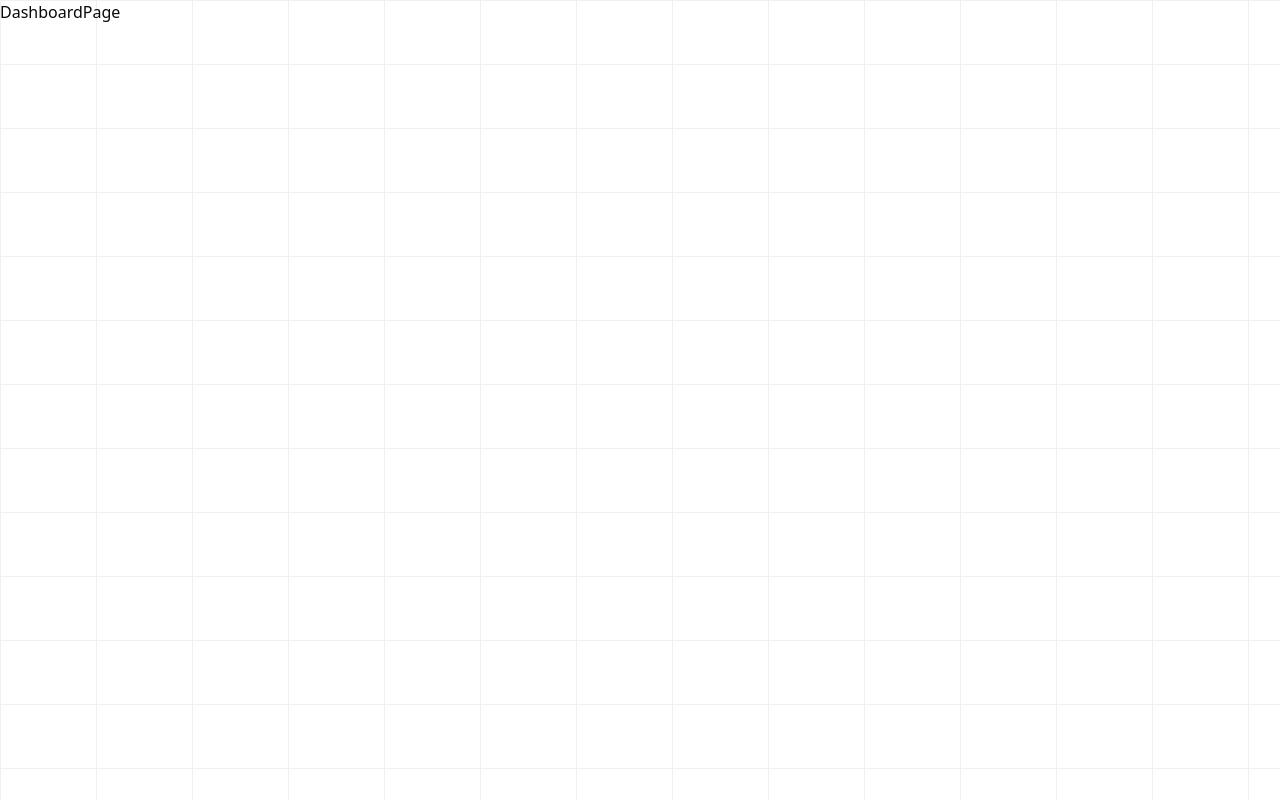
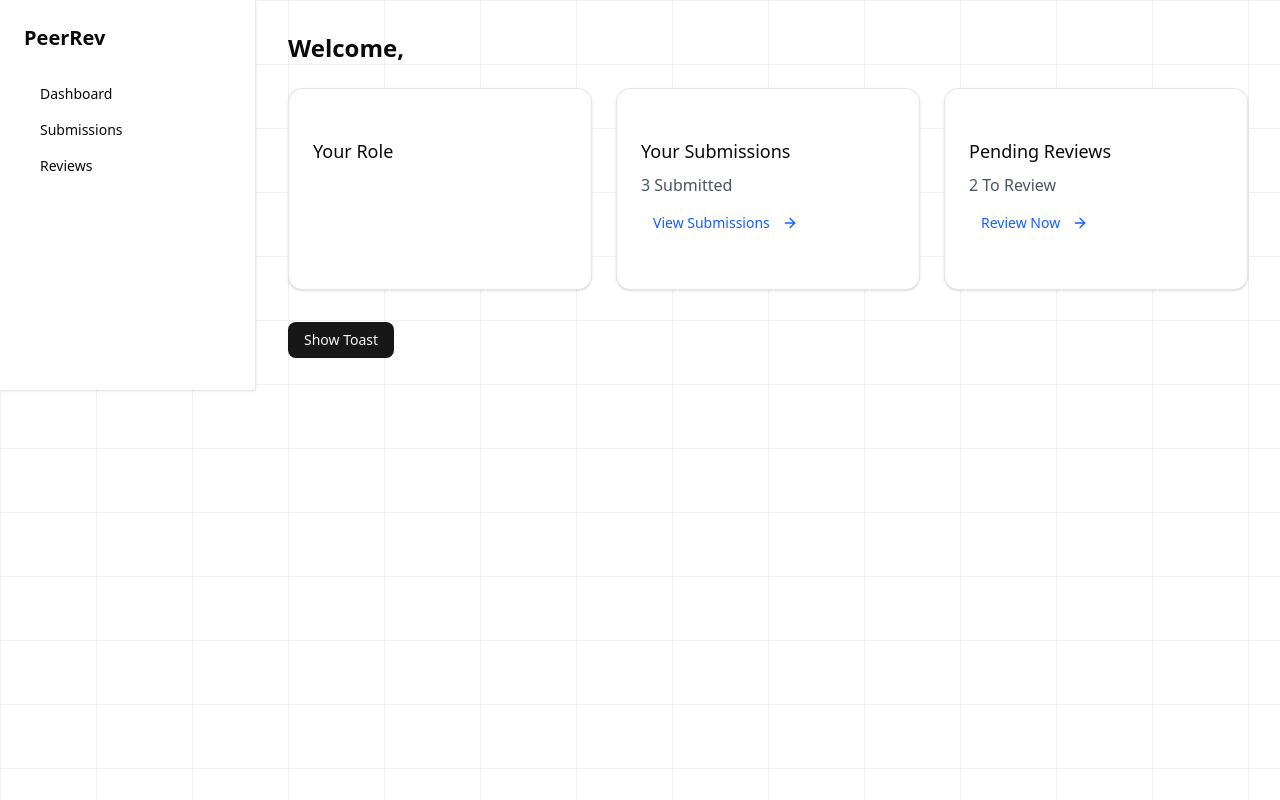
Before and after one commit to Shashank1394/peer_rev, a Next.js app: page /dashboard in a window 1280 px wide. Built offline with nearby package versions, Linux system fonts and the light colour scheme; no server answers.

Commit message:
feat: implement user role update functionality and enhance dashboard UI with role display

```diff
--- a/actions/admin/update-role.ts
+++ b/actions/admin/update-role.ts
@@ -1,25 +1,33 @@
 "use server";
 
-import { auth } from "@/auth";
 import { prisma } from "@/prisma/prisma";
-import { redirect } from "next/navigation";
-import { Role } from "@prisma/client";
+import { revalidatePath } from "next/cache";
+import { z } from "zod";
 
-export async function updateUserRole({
-  userId,
-  role,
-}: {
-  userId: string;
-  role: string;
-}) {
-  const session = await auth();
+const RoleSchema = z.object({
+  userId: z.string().min(1),
+  role: z.enum(["STUDENT", "FACULTY", "ADMIN"]),
+});
 
-  if (!session || session.user.role !== "ADMIN") {
-    redirect("/unauthorized");
+export async function updateUserRole(data: { userId: string; role: string }) {
+  const validated = RoleSchema.safeParse(data);
+
+  if (!validated.success) {
+    return { success: false, error: "Invalid input" };
   }
 
-  await prisma.user.update({
-    where: { id: userId },
-    data: { role: Role.ADMIN },
-  });
+  const { userId, role } = validated.data;
+
+  try {
+    await prisma.user.update({
+      where: { id: userId },
+      data: { role },
+    });
+
+    revalidatePath("/admin"); // optional
+    return { success: true };
+  } catch (error) {
+    console.error("Failed to update role:", error);
+    return { success: false, error: "Failed to update role" };
+  }
 }
--- a/app/admin/role-selector.tsx
+++ b/app/admin/role-selector.tsx
@@ -3,6 +3,7 @@
 import { useTransition } from "react";
 import { updateUserRole } from "@/actions/admin/update-role";
 import { Button } from "@/components/ui/button";
+import { toast } from "sonner";
 
 interface Props {
   userId: string;
@@ -13,8 +14,14 @@ export function RoleSelector({ userId, currentRole }: Props) {
   const [isPending, startTransition] = useTransition();
 
   const handleChange = (role: string) => {
-    startTransition(() => {
-      updateUserRole({ userId, role });
+    startTransition(async () => {
+      const result = await updateUserRole({ userId, role });
+
+      if (result?.success) {
+        toast.success(`User role updated to ${role}`);
+      } else {
+        toast.error(result?.error || "Failed to update user role");
+      }
     });
   };
 
--- a/app/dashboard/page.tsx
+++ b/app/dashboard/page.tsx
@@ -1,8 +1,88 @@
-import { auth } from "@/auth";
+// app/dashboard/page.tsx
 
-const DashboardPage = async () => {
-  const session = await auth();
-  console.log(session);
-  return <div>DashboardPage</div>;
-};
-export default DashboardPage;
+"use client";
+
+import { Card, CardContent } from "@/components/ui/card";
+import { Button } from "@/components/ui/button";
+import { toast } from "sonner";
+import { useSession } from "next-auth/react";
+import Link from "next/link";
+import { ArrowRight } from "lucide-react";
+
+export default function DashboardPage() {
+  const { data: session } = useSession();
+
+  const user = session?.user;
+
+  return (
+    <main className="w-full flex flex-col md:flex-row">
+      {/* Sidebar */}
+      <aside className="w-full md:w-64 border-r border-gray-200 p-6 bg-white shadow-sm">
+        <h2 className="text-xl font-semibold mb-6">PeerRev</h2>
+        <nav className="space-y-3">
+          <Link href="/dashboard">
+            <Button variant="ghost" className="w-full justify-start">
+              Dashboard
+            </Button>
+          </Link>
+          <Link href="/submissions">
+            <Button variant="ghost" className="w-full justify-start">
+              Submissions
+            </Button>
+          </Link>
+          <Link href="/reviews">
+            <Button variant="ghost" className="w-full justify-start">
+              Reviews
+            </Button>
+          </Link>
+        </nav>
+      </aside>
+
+      {/* Main Content */}
+      <section className="flex-1 p-8">
+        <h1 className="text-2xl font-bold mb-6">Welcome, {user?.name}</h1>
+
+        <div className="grid grid-cols-1 md:grid-cols-2 xl:grid-cols-3 gap-6">
+          <Card>
+            <CardContent className="p-6">
+              <h3 className="text-lg font-medium mb-2">Your Role</h3>
+              <p className="text-gray-600">{user?.role}</p>
+            </CardContent>
+          </Card>
+
+          <Card>
+            <CardContent className="p-6">
+              <h3 className="text-lg font-medium mb-2">Your Submissions</h3>
+              <p className="text-gray-600">3 Submitted</p>
+              <Link href="/submissions">
+                <Button variant="link" className="mt-2 p-0 text-blue-600">
+                  View Submissions <ArrowRight className="w-4 h-4 ml-1" />
+                </Button>
+              </Link>
+            </CardContent>
+          </Card>
+
+          <Card>
+            <CardContent className="p-6">
+              <h3 className="text-lg font-medium mb-2">Pending Reviews</h3>
+              <p className="text-gray-600">2 To Review</p>
+              <Link href="/reviews">
+                <Button variant="link" className="mt-2 p-0 text-blue-600">
+                  Review Now <ArrowRight className="w-4 h-4 ml-1" />
+                </Button>
+              </Link>
+            </CardContent>
+          </Card>
+        </div>
+
+        <div className="mt-8">
+          <Button
+            onClick={() => toast.success("This is a toast from the dashboard!")}
+          >
+            Show Toast
+          </Button>
+        </div>
+      </section>
+    </main>
+  );
+}
--- a/app/layout.tsx
+++ b/app/layout.tsx
@@ -3,6 +3,8 @@
 import type { Metadata } from "next";
 import { Geist, Geist_Mono } from "next/font/google";
 import "./globals.css";
+import { Toaster } from "@/components/ui/sonner";
+import { Providers } from "./providers";
 
 const geistSans = Geist({
   variable: "--font-geist-sans",
@@ -31,9 +33,12 @@ export default function RootLayout({
       >
         {/* Grid Background */}
         <div className="absolute inset-0 -z-10 h-full w-full bg-[linear-gradient(to_right,#f0f0f0_1px,transparent_1px),linear-gradient(to_bottom,#f0f0f0_1px,transparent_1px)] bg-[size:6rem_4rem]" />
-
         {/* Centered Content */}
-        <div className="min-h-screen flex flex-col">{children}</div>
+        <Providers>
+          <div className="min-h-screen flex flex-col">{children}</div>
+          <Toaster position="top-center" richColors closeButton />
+        </Providers>
+        {/* Sonner toast UI */}
       </body>
     </html>
   );
--- /dev/null
+++ b/app/providers.tsx
@@ -0,0 +1,12 @@
+"use client";
+
+import { SessionProvider } from "next-auth/react";
+import { ReactNode } from "react";
+
+interface Props {
+  children: ReactNode;
+}
+
+export function Providers({ children }: Props) {
+  return <SessionProvider>{children}</SessionProvider>;
+}
--- a/auth.config.ts
+++ b/auth.config.ts
@@ -3,7 +3,6 @@ import { PrismaAdapter } from "@auth/prisma-adapter";
 import { prisma } from "./prisma/prisma";
 import bcrypt from "bcryptjs";
 import { LoginSchema } from "./schemas";
-import type { z } from "zod";
 import type { CredentialsConfig } from "next-auth/providers/credentials";
 import type { NextAuthConfig } from "next-auth";
 
--- /dev/null
+++ b/components/ui/skeleton.tsx
@@ -0,0 +1,13 @@
+import { cn } from "@/lib/utils"
+
+function Skeleton({ className, ...props }: React.ComponentProps<"div">) {
+  return (
+    <div
+      data-slot="skeleton"
+      className={cn("bg-accent animate-pulse rounded-md", className)}
+      {...props}
+    />
+  )
+}
+
+export { Skeleton }
--- /dev/null
+++ b/components/ui/sonner.tsx
@@ -0,0 +1,25 @@
+"use client"
+
+import { useTheme } from "next-themes"
+import { Toaster as Sonner, ToasterProps } from "sonner"
+
+const Toaster = ({ ...props }: ToasterProps) => {
+  const { theme = "system" } = useTheme()
+
+  return (
+    <Sonner
+      theme={theme as ToasterProps["theme"]}
+      className="toaster group"
+      style={
+        {
+          "--normal-bg": "var(--popover)",
+          "--normal-text": "var(--popover-foreground)",
+          "--normal-border": "var(--border)",
+        } as React.CSSProperties
+      }
+      {...props}
+    />
+  )
+}
+
+export { Toaster }
--- a/package.json
+++ b/package.json
@@ -20,11 +20,14 @@
     "lucide-react": "^0.503.0",
     "next": "15.3.1",
     "next-auth": "^5.0.0-beta.27",
+    "next-themes": "^0.4.6",
     "react": "^19.0.0",
     "react-dom": "^19.0.0",
     "react-hook-form": "^7.56.1",
+    "react-hot-toast": "^2.5.2",
     "react-icon": "^1.0.0",
     "react-icons": "^5.5.0",
+    "sonner": "^2.0.3",
     "tailwind-merge": "^3.2.0",
     "zod": "^3.24.3"
   },
```
Also changed, not shown: 1 other file (tests, documents, lock files or other folders).
